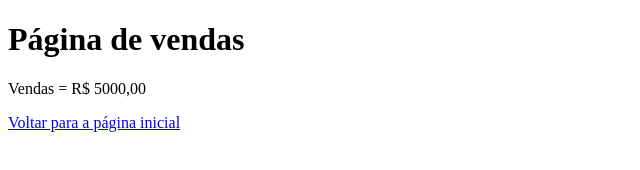
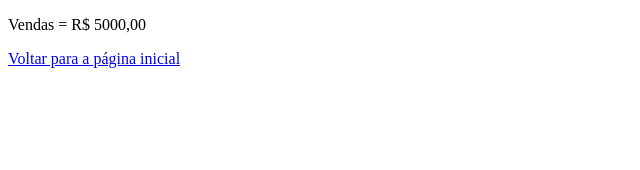
Before and after one commit to Rieryy/CursoGithub, a plain HTML site: page vendas.HTML in a window 1280 px wide. Shown: the whole page, without its empty margins (0-640 px from the left). Drawn offline with Linux system fonts and the light colour scheme.

Commit message:
testando de novo

```diff
--- a/vendas.HTML
+++ b/vendas.HTML
@@ -7,7 +7,6 @@
     <title>Document</title>
 </head>
 <body>
-    <h1>Página de vendas</h1>
     <p>Vendas = R$ 5000,00</p>
     <a href="index.HTML">Voltar para a página inicial</a>
 </body>
```
